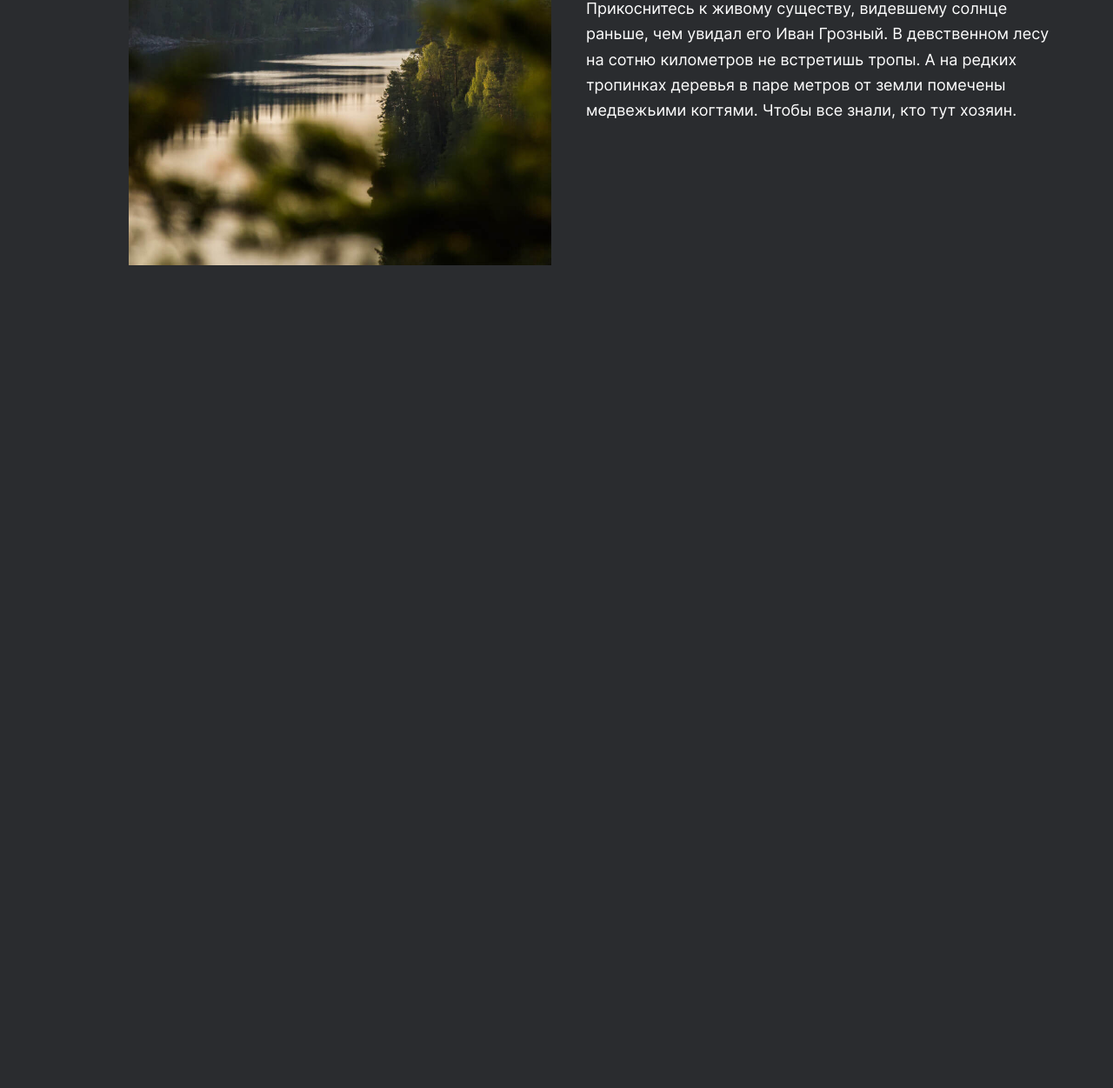
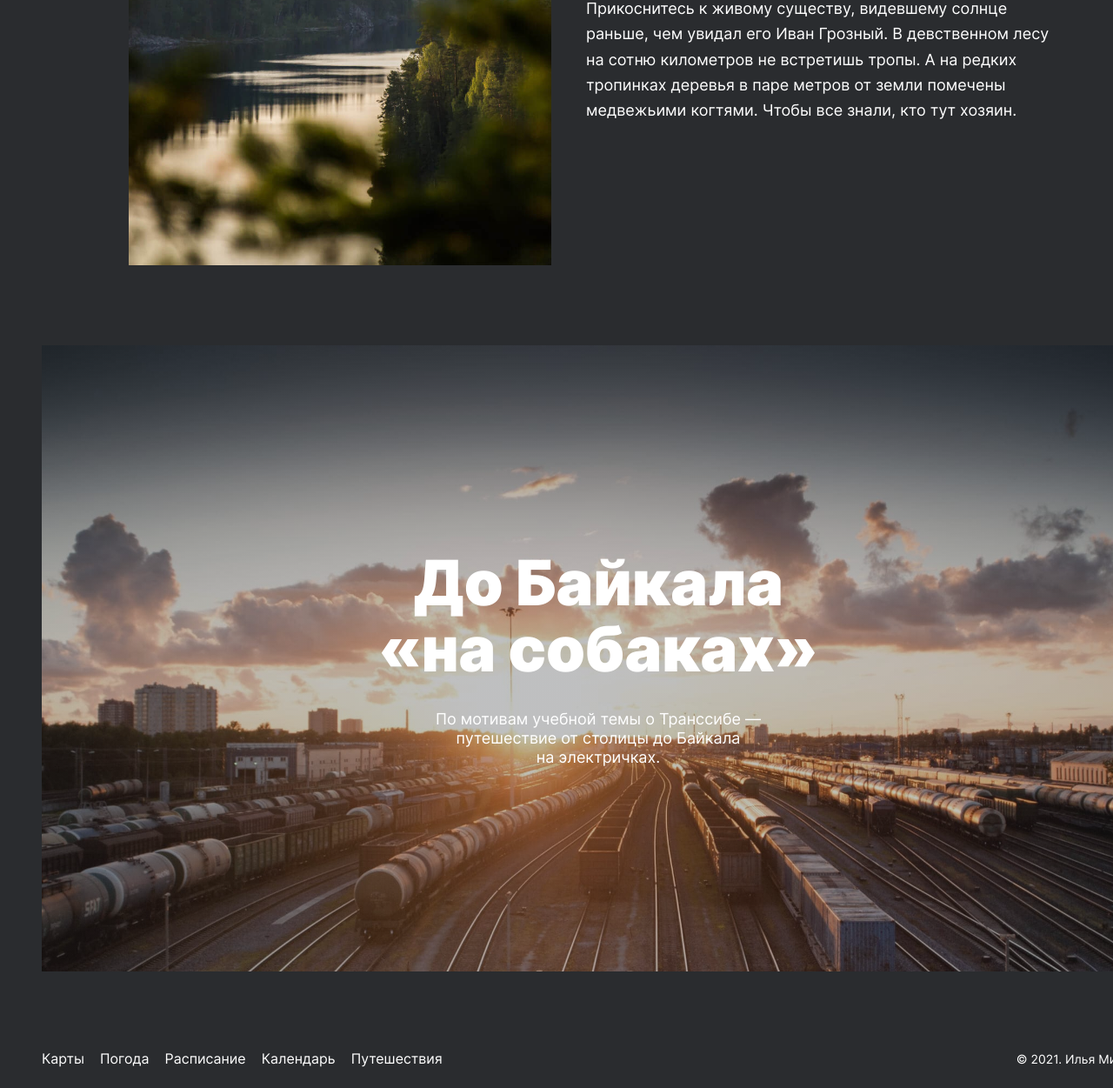
Before and after one commit to demi4ev/russian-travel, a plain HTML site: page index.html in a window 1280 px wide. Shown: the part 5771-7022 px from the top of the page at 87% size. Before the commit the page ends 6076 px from the top, so only its background shows below. Drawn offline with Linux system fonts and the light colour scheme.

Commit message:
Create desktop version

```diff
--- /dev/null
+++ b/blocks/cover/cover.css
@@ -0,0 +1,48 @@
+.cover {
+  display: flex;
+  flex-direction: column;
+  align-items: center;
+  justify-content: center;
+  width: 100%;
+  min-height: 90vh;
+  margin: 92px auto 0;
+  background-image: linear-gradient(
+    rgba(42, 44, 47, 0.3),
+    rgba(42, 44, 47, 0.3)
+    ),
+    url("../../images/cover-trains.jpg");
+  background-size: cover;
+  cursor: pointer;
+}
+
+.cover:hover {
+  background-image: linear-gradient(
+    rgba(42, 44, 47, 0.8),
+    rgba(42, 44, 47, 0.8)
+    ),
+    url("../../images/cover-trains.jpg");
+}
+
+.cover__title {
+  font-family: Inter;
+  font-weight: 900;
+  font-size: 72px;
+  line-height: 1.06;
+  text-align: center;
+  color: #FFFFFF;
+  margin: 0 auto 32px;
+  width: 50%;
+  z-index: 1;
+}
+
+.cover__subtitle {
+  font-family: Inter;
+  font-weight: 400;
+  font-size: 18px;
+  line-height: 1.22;
+  text-align: center;
+  color: #FFFFFF;
+  width: 30%;
+  z-index: 1;
+  margin: 0 auto;
+}
--- a/blocks/footer/footer.css
+++ b/blocks/footer/footer.css
@@ -0,0 +1,46 @@
+.footer {
+  display: flex;
+  padding: 92px 0 24px;
+  flex-direction: row;
+  align-items: center;
+  justify-content: space-between;
+
+}
+
+.footer__links {
+  display: flex;
+
+
+}
+
+.footer__link {
+  font-family: Inter;
+  font-weight: 400;
+  font-size: 16px;
+  line-height: 1.12;
+  color: #FFFFFF;
+  margin-right: 18px;
+  text-decoration: none;
+  -moz-transition: opacity .2s ease-in-out;
+  -webkit-transition: opacity .2s ease-in-out;
+  -o-transition: opacity .2s ease-in-out;
+  transition: opacity .2s ease-in-out;
+}
+
+.footer__link:hover {
+  opacity: .8;
+}
+
+.footer__link:last-child {
+  margin-right: 0;
+}
+
+.footer__copyright {
+  font-family: Inter;
+  font-weight: 400;
+  font-size: 14px;
+  line-height: 1.14;
+  text-align: right;
+  color: #FFFFFF;
+  margin: 0;
+}
--- a/blocks/header/header.css
+++ b/blocks/header/header.css
@@ -20,6 +20,14 @@
   color: #FFFFFF;
   text-decoration: none;
   margin-right: 18px;
+  -moz-transition: opacity .2s ease-in-out;
+  -webkit-transition: opacity .2s ease-in-out;
+  -o-transition: opacity .2s ease-in-out;
+  transition: opacity .2s ease-in-out;
+}
+
+.header__lang-link:hover {
+  opacity: .8;
 }
 
 .header__lang-link_active {
--- a/blocks/page/page.css
+++ b/blocks/page/page.css
@@ -1,7 +1,6 @@
 .default-back {
   background: #2A2C2F;
-  height: 100%;
-  max-width: 1280px;
+  margin: 0 auto;
 }
 
 .page {
--- a/blocks/places/places.css
+++ b/blocks/places/places.css
@@ -43,6 +43,14 @@
   line-height: 1.22;
   text-decoration: underline;
   color: #FFFFFF;
+  -moz-transition: opacity .2s ease-in-out;
+  -webkit-transition: opacity .2s ease-in-out;
+  -o-transition: opacity .2s ease-in-out;
+  transition: opacity .2s ease-in-out;
+}
+
+.places__link:hover {
+  opacity: .8;
 }
 
 .places__image {
--- a/index.html
+++ b/index.html
@@ -148,12 +148,28 @@
                 тропинках деревья  в паре метров от земли помечены медвежьими когтями. Чтобы все знали, кто тут хозяин.</p>
             </div>
           </article>
+        </section>
 
+        <section class="cover">
+          <h3 class="cover__title">До Байкала «на собаках»</h3>
+          <p class="cover__subtitle">По мотивам учебной темы о Транссибе — путешествие от столицы до Байкала на электричках.</p>
         </section>
 
       </main>
 
+      <footer class="footer">
+        <nav class="footer__links">
+          <a class="footer__link" href="https://yandex.ru/maps" target="_blank">Карты</a>
+          <a class="footer__link" href="https://yandex.ru/pogoda" target="_blank">Погода</a>
+          <a class="footer__link" href="https://rasp.yandex.ru" target="_blank">Расписание</a>
+          <a class="footer__link" href="https://calendar.yandex.ru" target="_blank">Календарь</a>
+          <a class="footer__link" href="https://travel.yandex.ru" target="_blank">Путешествия</a>
+        </nav>
+        <p class="footer__copyright">© 2021. Илья Мищенко</p>
+      </footer>
+
     </div>
 
 </body>
+
 </html>
--- a/pages/index.css
+++ b/pages/index.css
@@ -14,4 +14,6 @@
 
 @import url(../blocks/places/places.css);
 
+@import url(../blocks/cover/cover.css);
+
 @import url(../blocks/footer/footer.css);
```
Also changed, not shown: 1 other file.
